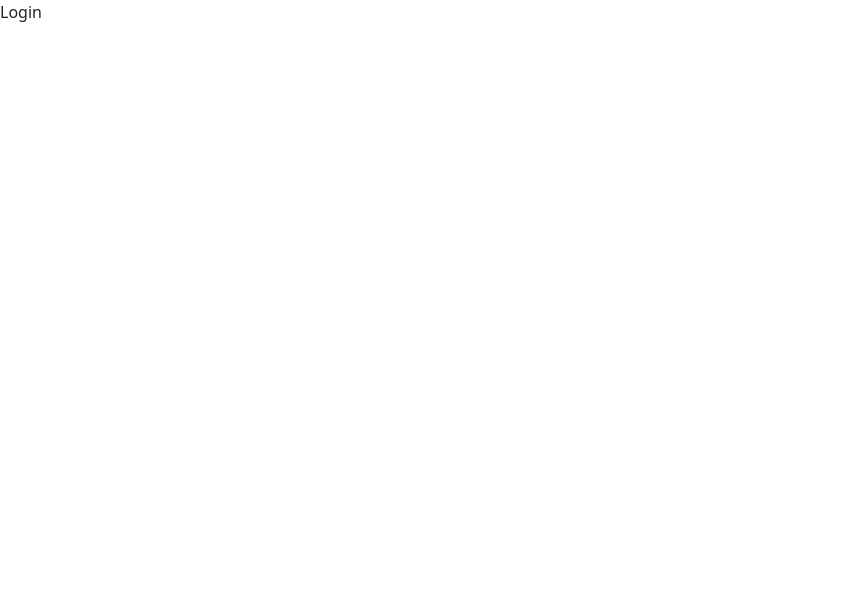
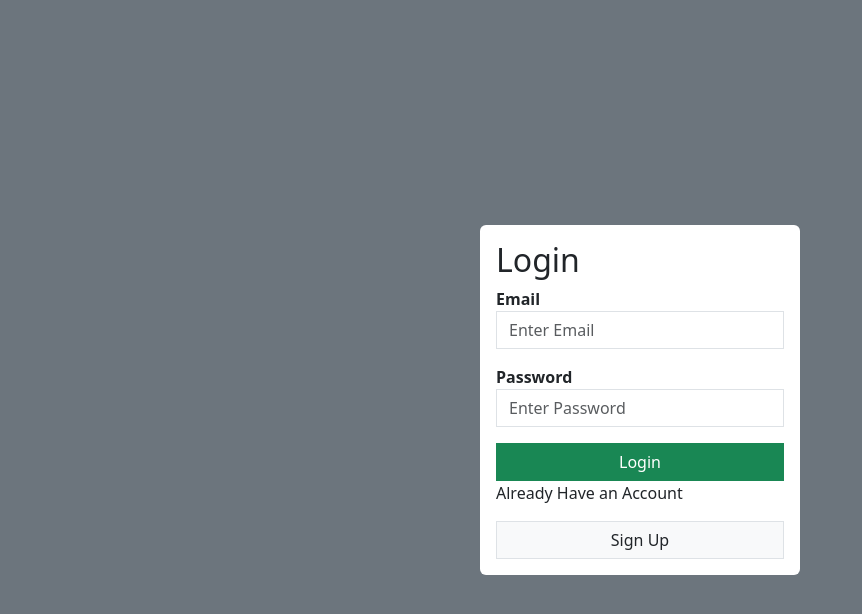
Before and after one commit to Irtaza2009/Portal, a React (Create React App) app: page /login in a window 1280 px wide. Shown: the top 614 px of the page, without its empty margins (0-862 px from the left). Built offline with nearby package versions, Linux system fonts and the light colour scheme.

Commit message:
Added functionality for login and register

```diff
--- a/src/Login.jsx
+++ b/src/Login.jsx
@@ -1,7 +1,71 @@
 import React from "react";
+import { useState } from "react";
+import { Link } from "react-router-dom";
+import axios from "axios";
+import { useNavigate } from "react-router-dom";
 
 function Login() {
-  return <div>Login</div>;
+  const [email, setEmail] = useState();
+  const [password, setPassword] = useState();
+  const navigate = useNavigate();
+
+  const handleSubmit = (e) => {
+    e.preventDefault();
+    axios
+      .post("http://localhost:3000/login", { email, password })
+      .then((result) => {
+        console.log(result);
+        if (result.data === "Successfully Logged In") {
+          navigate("/home");
+        }
+      })
+      .catch((error) => console.error(error));
+  };
+
+  return (
+    <div className="d-flex justify-content-center align-items-center bg-secondary vh-100">
+      <div className="bg-white p-3 rounded w-25">
+        <h2>Login</h2>
+        <form onSubmit={handleSubmit}>
+          <div className="mb-3">
+            <label htmlFor="email">
+              <strong>Email</strong>
+            </label>
+            <input
+              type="email"
+              placeholder="Enter Email"
+              autoComplete="off"
+              name="email"
+              className="form-control rounded-0"
+              onChange={(e) => setEmail(e.target.value)}
+            />
+          </div>
+          <div className="mb-3">
+            <label htmlFor="email">
+              <strong>Password</strong>
+            </label>
+            <input
+              type="password"
+              placeholder="Enter Password"
+              name="password"
+              className="form-control rounded-0"
+              onChange={(e) => setPassword(e.target.value)}
+            />
+          </div>
+          <button type="submit" className="btn btn-success w-100 rounded-0">
+            Login
+          </button>
+        </form>
+        <p>Already Have an Account</p>
+        <Link
+          to="/register"
+          className="btn btn-default border w-100 bg-light rounded-0 text-decoration-none"
+        >
+          Sign Up
+        </Link>
+      </div>
+    </div>
+  );
 }
 
 export default Login;
--- a/src/Signup.jsx
+++ b/src/Signup.jsx
@@ -1,17 +1,22 @@
 import { useState } from "react";
 import { Link } from "react-router-dom";
 import axios from "axios";
+import { useNavigate } from "react-router-dom";
 
 function Signup() {
   const [name, setName] = useState();
   const [email, setEmail] = useState();
   const [password, setPassword] = useState();
+  const navigate = useNavigate();
 
   const handleSubmit = (e) => {
     e.preventDefault();
     axios
       .post("http://localhost:3000/register", { name, email, password })
-      .then((result) => console.log(result))
+      .then((result) => {
+        console.log(result);
+        navigate("/login");
+      })
       .catch((error) => console.error(error));
   };
 
```
